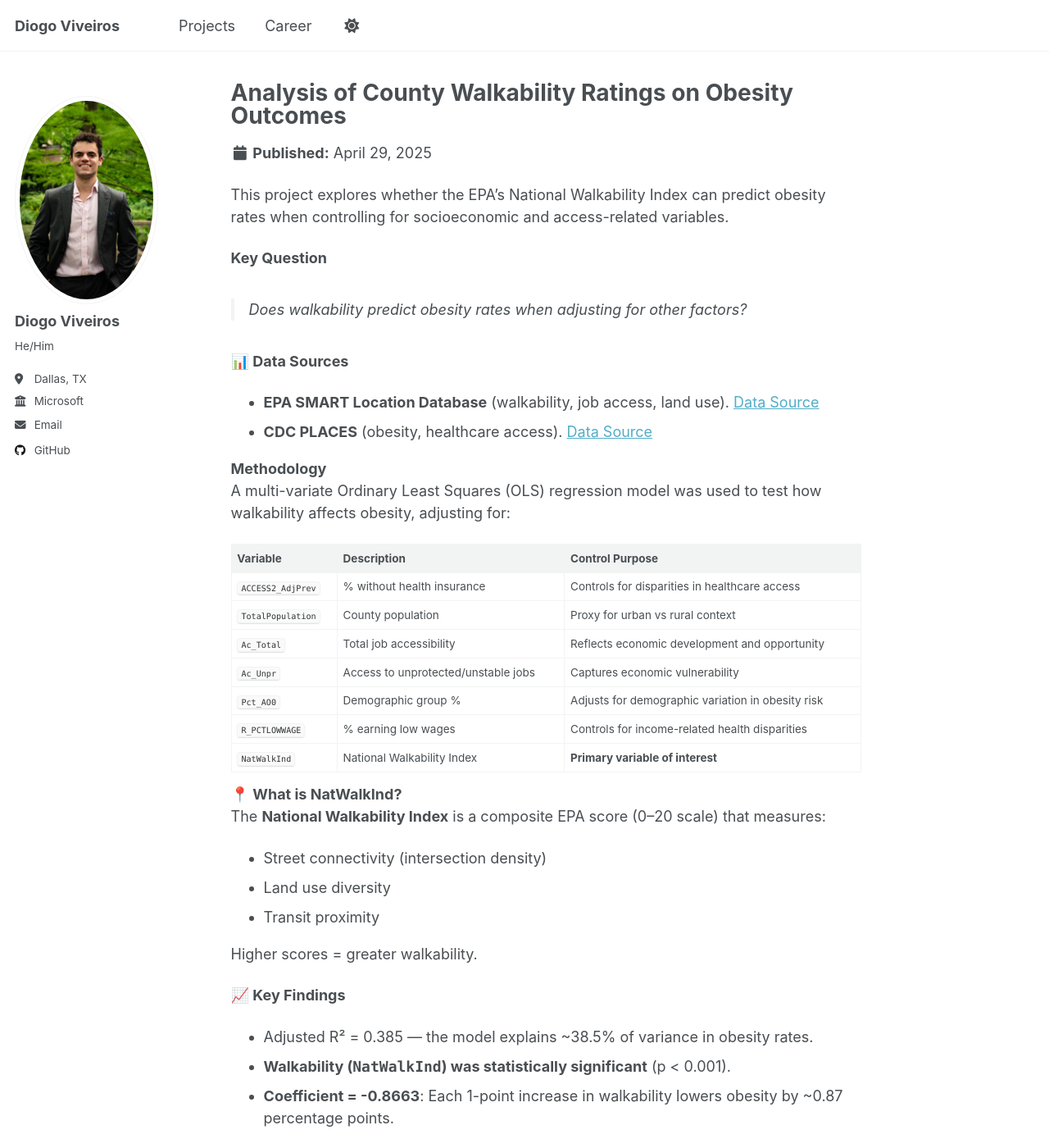
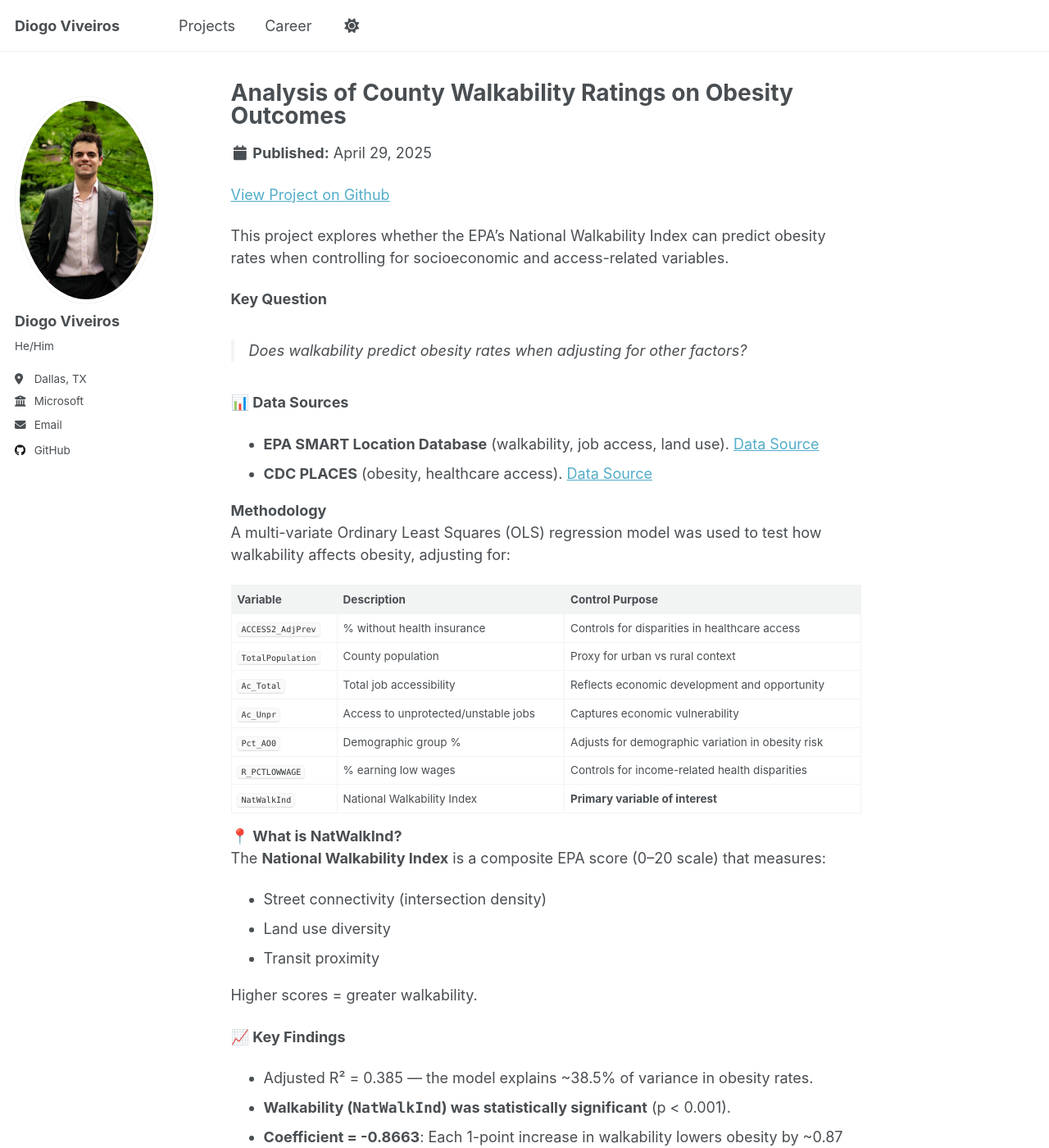
Before and after one commit to diogoviveiros/diogoviveiros.github.io, a Jekyll site: the page built from _portfolio/2walkability_obesity.md, in a window 1280 px wide and 1400 px high. Shown: the whole window at 82% size. Built offline with Jekyll 4.4.1, drawn with Linux system fonts in a browser that asks for light colours.

Commit message:
Update 2walkability_obesity.md

```diff
--- a/_portfolio/2walkability_obesity.md
+++ b/_portfolio/2walkability_obesity.md
@@ -3,6 +3,8 @@ title: "Analysis of County Walkability Ratings on Obesity Outcomes"
 excerpt: "Regression analysis of walkability's impact on obesity across U.S. counties<br/>"
 collection: portfolio
 ---
+[View Project on Github](https://github.com/diogoviveiros/Walkability-vs-Obesity)
+
 This project explores whether the EPA's National Walkability Index can predict obesity rates when controlling for socioeconomic and access-related variables.
 
 **Key Question**
```
Also changed, not shown: other parts of _portfolio/2walkability_obesity.md (+0 -2 lines).
